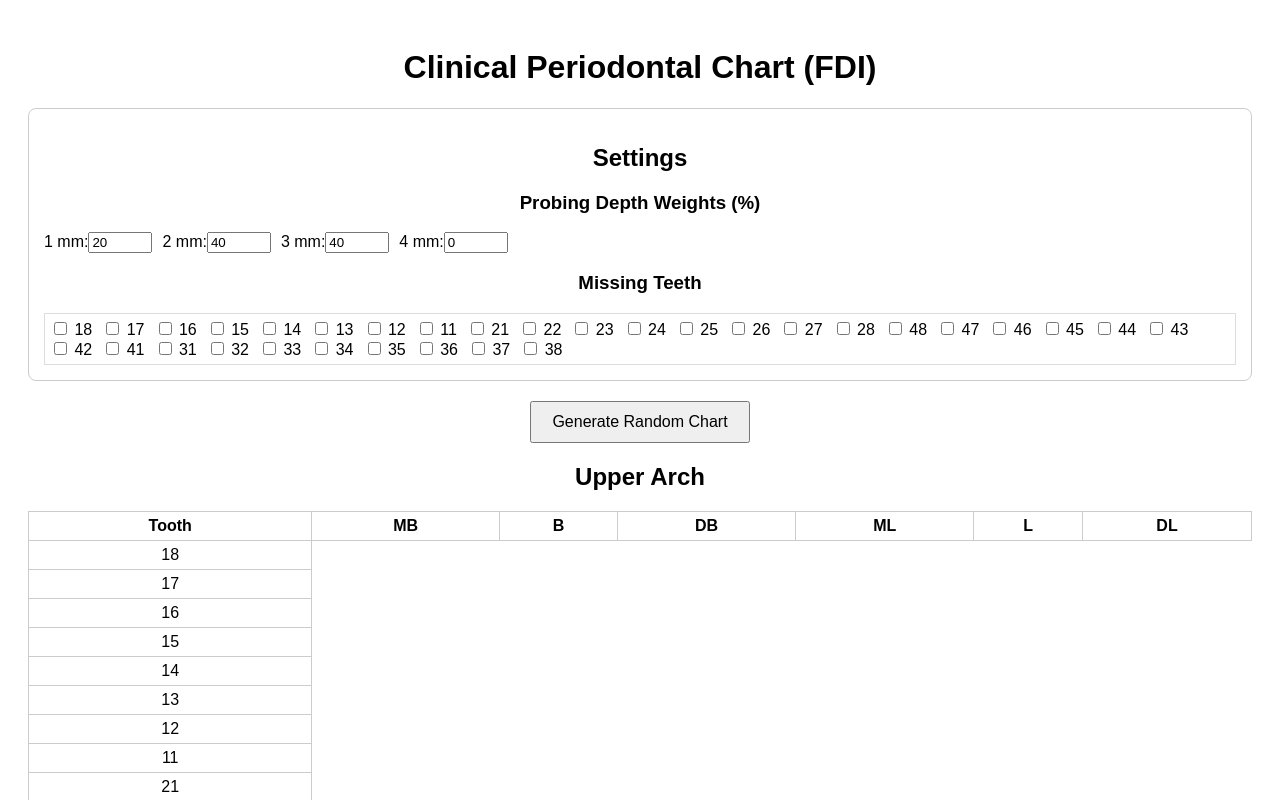
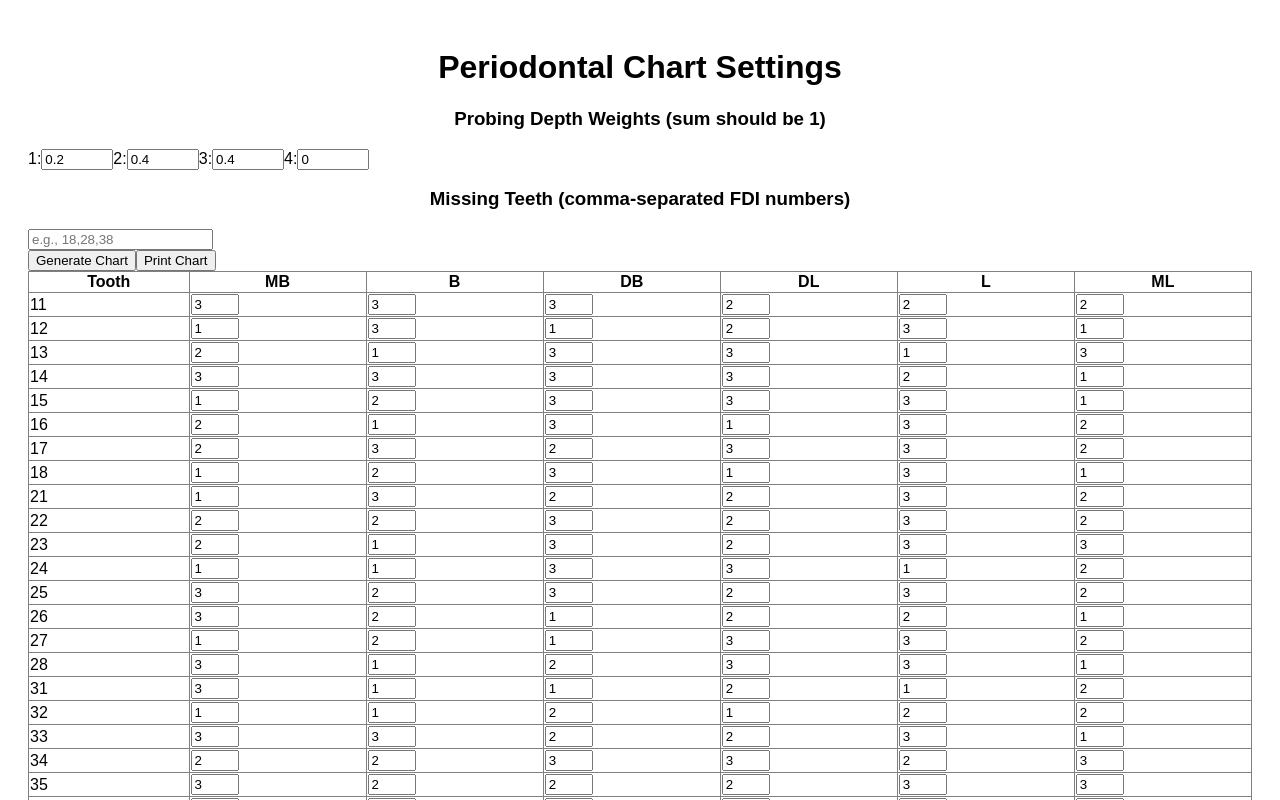
Before and after one commit to cbctrush/perio-chart-web, a React (Create React App) app: page / in a window 1280 px wide. Shown: the top 800 px of the page. Built offline with nearby package versions, Linux system fonts and the light colour scheme.

Commit message:
Update App.js: editable chart, missing teeth, print-friendly

```diff
--- a/src/App.js
+++ b/src/App.js
@@ -1,63 +1,131 @@
-import React, { useState } from 'react';
-import SettingsPanel from './components/SettingsPanel';
-import ArchTable from './components/ArchTable';
+import React, { useState } from "react";
+import PeriodontalChart from "./components/PeriodontalChart";
+import "./styles.css";
 
-// Classical clinical FDI layout
-const upperArch = [18,17,16,15,14,13,12,11,21,22,23,24,25,26,27,28];
-const lowerArch = [48,47,46,45,44,43,42,41,31,32,33,34,35,36,37,38];
+const teeth = [
+  // Example FDI tooth numbers
+  18,17,16,15,14,13,12,11,
+  21,22,23,24,25,26,27,28,
+  48,47,46,45,44,43,42,41,
+  31,32,33,34,35,36,37,38
+];
 
-const sites = ["MB","B","DB","ML","L","DL"];
+const generateRandomDepths = (weights = {1:0.2, 2:0.4, 3:0.4, 4:0}) => {
+  const chart = {};
+  teeth.forEach((toothId) => {
+    chart[toothId] = Array(6).fill(0).map(() => {
+      const rand = Math.random();
+      if (rand < weights[1]) return 1;
+      if (rand < weights[1]+weights[2]) return 2;
+      if (rand < weights[1]+weights[2]+weights[3]) return 3;
+      return 4;
+    });
+  });
+  return chart;
+};
 
 function App() {
-  const [weights, setWeights] = useState({1:20, 2:40, 3:40, 4:0});
+  const [chartData, setChartData] = useState(generateRandomDepths());
+  const [weights, setWeights] = useState({1:0.2,2:0.4,3:0.4,4:0});
   const [missingTeeth, setMissingTeeth] = useState([]);
-  const [chart, setChart] = useState({});
 
-  const generateChart = () => {
-    const chartData = {};
-    const allTeeth = upperArch.concat(lowerArch);
-    const teethToUse = allTeeth.filter(t => !missingTeeth.includes(t));
+  const handleDepthChange = (toothId, locationIndex, newValue) => {
+    setChartData(prev => {
+      const updated = { ...prev };
+      updated[toothId] = [...updated[toothId]];
+      updated[toothId][locationIndex] = Number(newValue);
+      return updated;
+    });
+  };
 
-    const depthValues = Object.keys(weights).map(Number);
-    const depthWeights = depthValues.map(v => weights[v]);
+  const handleGenerateChart = () => {
+    const chart = generateRandomDepths(weights);
+    missingTeeth.forEach(tooth => delete chart[tooth]); // remove missing teeth
+    setChartData(chart);
+  };
 
-    teethToUse.forEach(tooth => {
-      const depths = [];
-      for(let i=0; i<sites.length; i++){
-        const rand = Math.random() * 100;
-        let cumulative = 0;
-        for(let j=0;j<depthValues.length;j++){
-          cumulative += depthWeights[j];
-          if(rand <= cumulative){
-            depths.push(depthValues[j]);
-            break;
-          }
-        }
-      }
-      chartData[tooth] = depths;
-    });
+  const handleWeightChange = (depth, value) => {
+    const w = {...weights};
+    w[depth] = Number(value);
+    setWeights(w);
+  };
 
-    setChart(chartData);
+  const handleMissingTeethChange = (e) => {
+    const list = e.target.value.split(',').map(t => Number(t.trim()));
+    setMissingTeeth(list);
   };
 
   return (
     <div className="App">
-      <h1>Clinical Periodontal Chart (FDI)</h1>
-      <SettingsPanel
-        weights={weights}
-        setWeights={setWeights}
-        missingTeeth={missingTeeth}
-        setMissingTeeth={setMissingTeeth}
-      />
-      <button className="generate-btn" onClick={generateChart}>Generate Random Chart</button>
+      {/* Controls / Prompts */}
+      <div className="controls-container">
+        <h1>Periodontal Chart Settings</h1>
 
-      <h2>Upper Arch</h2>
-      <ArchTable chart={chart} sites={sites} teeth={upperArch} missingTeeth={missingTeeth} />
+        <div>
+          <h3>Probing Depth Weights (sum should be 1)</h3>
+          { [1,2,3,4].map(d => (
+            <label key={d}>
+              {d}:
+              <input
+                type="number"
+                min="0"
+                max="1"
+                step="0.05"
+                value={weights[d]}
+                onChange={(e) => handleWeightChange(d, e.target.value)}
+              />
+            </label>
+          )) }
+        </div>
 
-      <h2>Lower Arch</h2>
-      <ArchTable chart={chart} sites={sites} teeth={lowerArch} missingTeeth={missingTeeth} />
+        <div>
+          <h3>Missing Teeth (comma-separated FDI numbers)</h3>
+          <input
+            type="text"
+            placeholder="e.g., 18,28,38"
+            onChange={handleMissingTeethChange}
+          />
+        </div>
 
-      <button className="print-btn" onClick={()=>window.print()}>Print Chart</button>
+        <button onClick={handleGenerateChart}>Generate Chart</button>
+        <button onClick={() => window.print()}>Print Chart</button>
+      </div>
+
+      {/* Chart Only */}
+      <div className="chart-container" id="chart-to-print">
+        <table border="1" style={{ borderCollapse: "collapse", width: "100%" }}>
+          <thead>
+            <tr>
+              <th>Tooth</th>
+              <th>MB</th>
+              <th>B</th>
+              <th>DB</th>
+              <th>DL</th>
+              <th>L</th>
+              <th>ML</th>
+            </tr>
+          </thead>
+          <tbody>
+            {Object.keys(chartData).map(toothId => (
+              <tr key={toothId}>
+                <td>{toothId}</td>
+                {chartData[toothId].map((depth, idx) => (
+                  <td key={idx}>
+                    <input
+                      type="number"
+                      min="1"
+                      max="4"
+                      value={depth}
+                      onChange={(e) => handleDepthChange(toothId, idx, e.target.value)}
+                      style={{ width: "40px" }}
+                    />
+                  </td>
+                ))}
+              </tr>
+            ))}
+          </tbody>
+        </table>
+      </div>
     </div>
   );
 }
--- a/src/styles.css
+++ b/src/styles.css
@@ -55,3 +55,17 @@ h1,h2,h3{
   width:40px;
   text-align:center;
 }
+/* Default: everything visible */
+.controls-container, .chart-container {
+  display: block;
+}
+
+/* When printing: hide controls, only show chart */
+@media print {
+  .controls-container {
+    display: none;
+  }
+  .chart-container {
+    display: block;
+  }
+}
```
